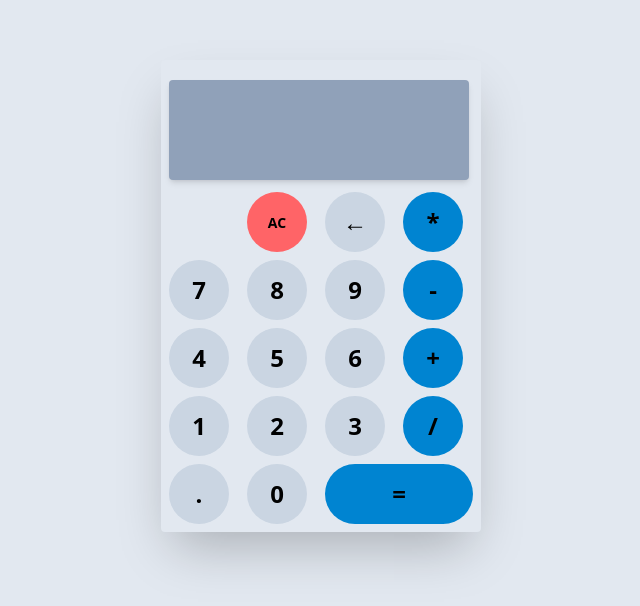
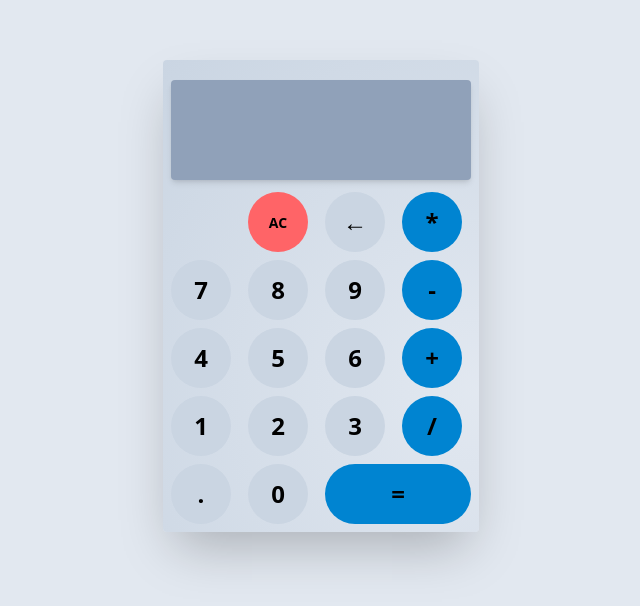
Before and after one commit to JonatasASB/calculator, a website: page index.html in a window 1280 px wide. Shown: the part 104-710 px from the top of the page, without its empty margins (319-959 px from the left). Drawn offline with Linux system fonts and the light colour scheme.

Commit message:
fixing width main

```diff
--- a/index.html
+++ b/index.html
@@ -23,7 +23,8 @@
 </head>
 
 <body class="h-screen w-screen flex justify-center items-center bg-slate-200">
-    <main class="bg-slate-200 w-xs rounded shadow-2xl h-auto mx-auto p-2 flex flex-col justify-center">
+    <main
+        class="bg-radial-[at_100%_70%] from-slate-200 to-slate-300  rounded shadow-2xl h-auto mx-auto p-2 flex flex-col justify-center">
         <form action="">
             <output id="output"
                 class="shadow-md block h-[100px] w-[300px] bg-slate-400 my-3 rounded text-2xl p-2 text-right break-words text-ellipsis overflow-y-auto ">
```
Also changed, not shown: src/output.css.
